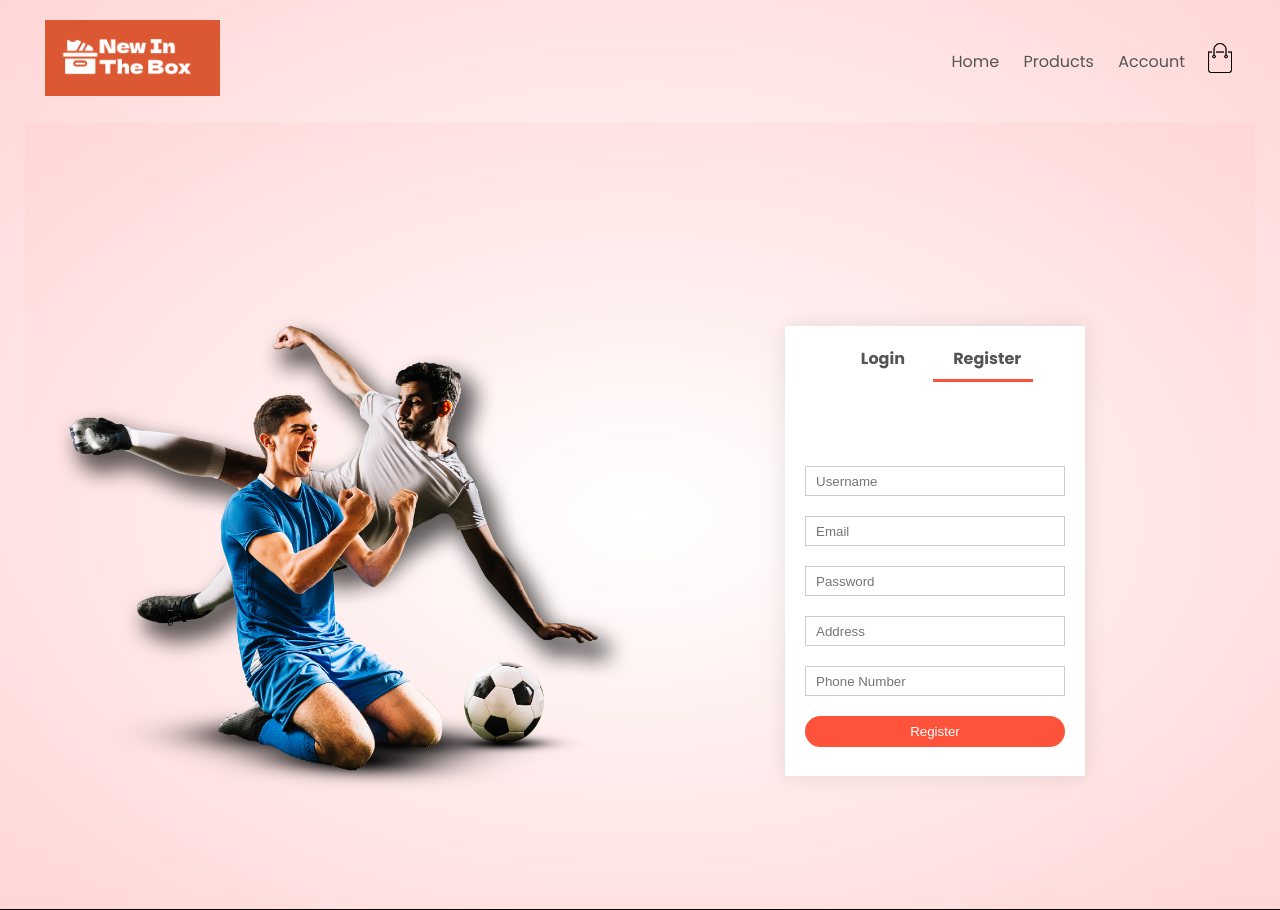
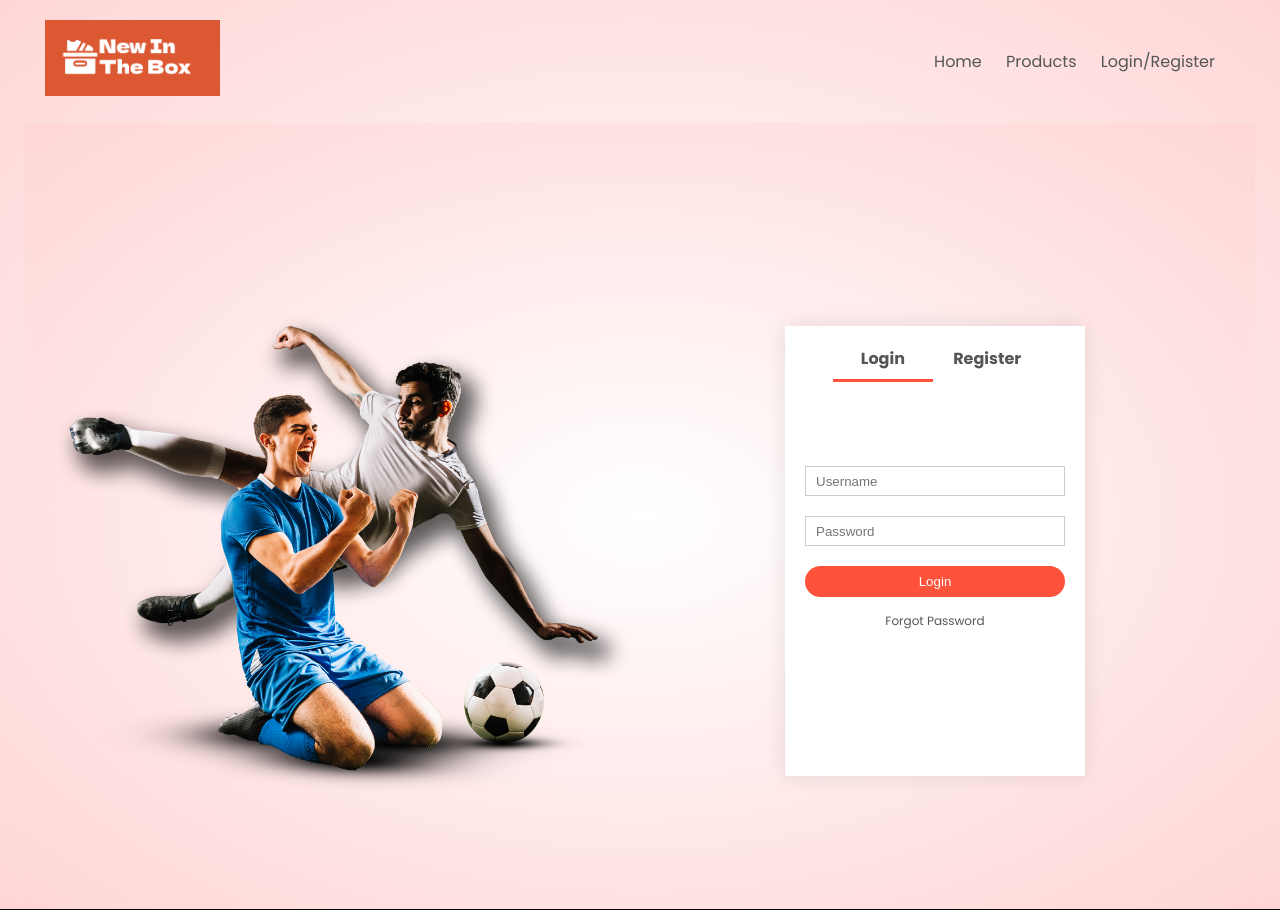
Before and after one commit to BluWolf7/broKart, a Django app: page /customers/account in a window 1280 px wide. Shown: the top 910 px of the page. Run offline with Django 5.2, Linux system fonts and the light colour scheme.

Commit message:
Account management completed with login and register

```diff
--- a/customers/urls.py
+++ b/customers/urls.py
@@ -3,8 +3,8 @@ from django.urls import path
 from django.conf.urls.static import static
 from django.conf import settings
 from .import views
-
 urlpatterns = [
     path('account', views.show_account, name='account'),
+    path('logout', views.signout, name='logout'),
 
 ]
--- a/customers/views.py
+++ b/customers/views.py
@@ -1,10 +1,15 @@
 from django.shortcuts import render, redirect
 from django.contrib.auth.models import User
+from django.contrib.auth import authenticate,login,logout
 from . models import Customer
 from django.contrib import messages
 # Create your views here.
 def show_account(request):
+
+    context ={}
+
     if request.POST and 'register' in request.POST:
+        context['register']=True
         try:
             username = request.POST.get('username')
             password = request.POST.get('password')
@@ -12,7 +17,7 @@ def show_account(request):
             address = request.POST.get('address')
             phone = request.POST.get('phone')
             # create a user account
-            user = User.objects.create(
+            user = User.objects.create_user(
                 username=username,
                 password=password,
                 email=email
@@ -23,8 +28,26 @@ def show_account(request):
                 address=address,
                 phone=phone
             )
+            success_message = "User Registered Successfully"
+            messages.success(request, success_message)
+
+        except Exception as e:
+            error_message = "Duplicate Username or Invalid Inputs"
+            messages.error(request, error_message)
+    if request.POST and 'login' in request.POST:
+        context['register']=False
+
+        username = request.POST.get('username')
+        password = request.POST.get('password')
+        user = authenticate(username=username,password=password)
+        if user:
+            login(request,user)
             return redirect('home')
-        except Exception as e:
-            error_message = "Duplicate Username or Invalid Credentials"
+        else:
+            error_message = "Invalid User Credentials"
             messages.error(request, error_message)
-    return render(request, 'account.html')
+    return render(request, 'account.html',context)
+
+def signout(request):
+    logout(request)
+    return redirect('home')
--- a/static/css/style.css
+++ b/static/css/style.css
@@ -385,6 +385,23 @@ th:last-child{
     padding: 50px 0;
     background: radial-gradient(#fff, #ffd6d6);
 }
+.message-container{
+    background: #fff;
+    width: 300px;
+    height: fit-content;
+    position: relative;
+    text-align: center;
+    padding: 20px 0;
+    margin: auto;
+    box-shadow: 0 0 20px 0px rgba(0, 0, 0, 0.1);
+    overflow: hidden;
+}
+.error{
+    color: red;
+}
+.success{
+    color: green;
+}
 .form-container{
     background: #fff;
     width: 300px;
--- a/templates/account.html
+++ b/templates/account.html
@@ -21,7 +21,15 @@
 
     }
 </script>
-{% endblock extra_scripts %}
-
+{% if register %}
+    <script>
+        register()
+    </script>
+    {% else %}
+    <script>
+        login()
+    </script>
+    {%endif%}
+    {% endblock extra_scripts %}
 {% block content %}
 {% endblock content %}
--- a/templates/account_banner.html
+++ b/templates/account_banner.html
@@ -6,19 +6,19 @@
                 <img src="{% static 'images/image1.png' %}" width="100%">
             </div>
             <div class="col-2">
+                {% if messages %}
+                    <div class="message-container">
+                        {% for message in messages %}
+                            <li class="{{ message.tags }}">{{message}}</li>
+                        {% endfor %}
+                    </div>
+                    {% endif %}
                 <div class="form-container">
                     <div class="form-btn">
                         <span onclick="login()">Login</span>
                         <span onclick="register()">Register</span>
                         <hr id="Indicator">
                     </div>
-                    {% if messages %}
-                    <div>
-                        {% for message in messages %}
-                                {{message}}
-                        {% endfor %}
-                    </div>
-                    {% endif %}
                     <form id="LoginForm" method="post" enctype="multipart/form-data">
                         {% csrf_token %}
                         <input type="text" name="username" maxlength="10" minlength="3" required placeholder="Username">
--- a/templates/menu.html
+++ b/templates/menu.html
@@ -7,9 +7,15 @@
         <ul id="MenuItems">
             <li><a href="{% url 'home'%}">Home</a></li>
             <li><a href="{% url 'list_product'%}">Products</a></li>
-            <li><a href="{% url 'account'%}">Account</a></li>
+            {% if not user.is_authenticated %}
+            <li><a href="{% url 'account'%}">Login/Register</a></li>
+            {% else %}
+            <li><a href="{% url 'logout'%}">Logout</a></li>
+            {% endif %}
         </ul>
     </nav>
+    {% if user.is_authenticated %}
     <a href="{% url 'cart'%}"><img src="{% static 'images/cart.png' %}" width="30px" height="30px"></a>
+    {% endif %}
     <img src="{% static 'images/menu.png' %}" class="menu-icon" onclick="menutoggle()">
 </div>
```
